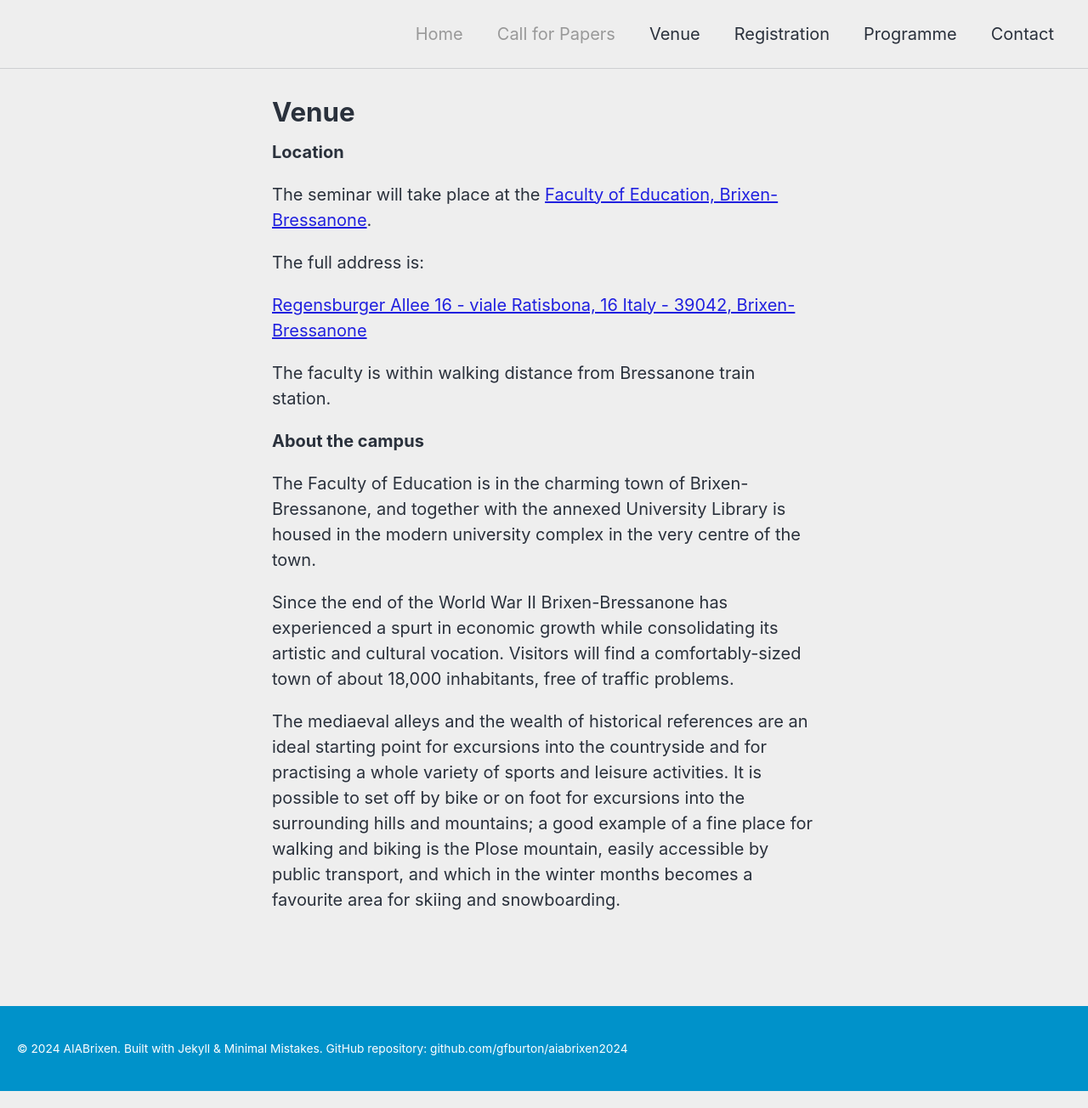
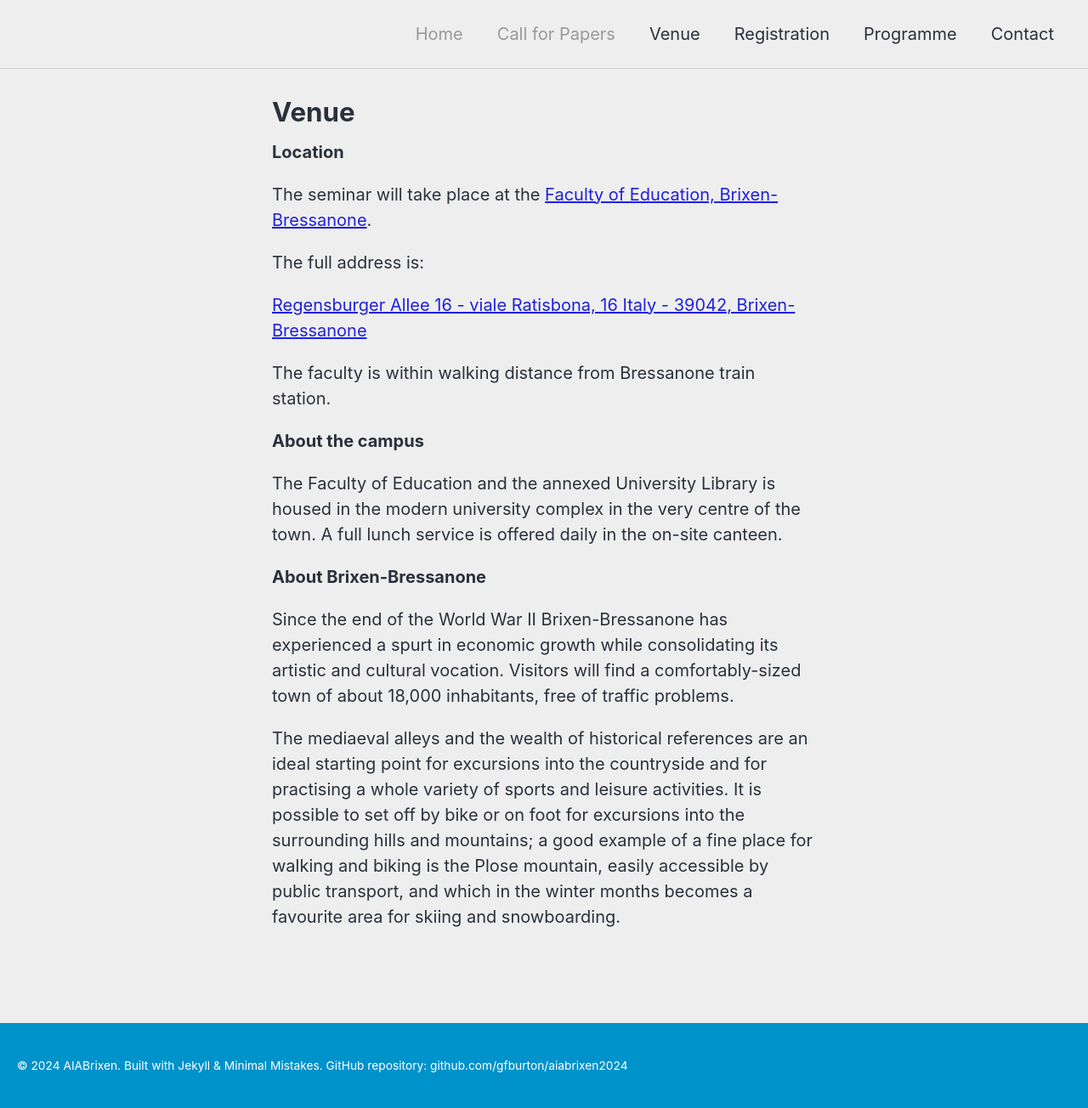
Before and after one commit to gfburton/aiabrixen2024, a Jekyll site: the page built from _pages/venue.md, in a window 1280 px wide. Shown: the whole page at 85% size. Built offline with Jekyll 4.4.1, drawn with Linux system fonts in a browser that asks for light colours; cached includes are drawn as plain includes; nearby versions of some CDN libraries.

Commit message:
Update venue.md

```diff
--- a/_pages/venue.md
+++ b/_pages/venue.md
@@ -19,7 +19,9 @@ The faculty is within walking distance from Bressanone train station.
 
 **About the campus**
 
-The Faculty of Education is in the charming town of Brixen-Bressanone, and together with the annexed University Library is housed in the modern university complex in the very centre of the town.
+The Faculty of Education and the annexed University Library is housed in the modern university complex in the very centre of the town. A full lunch service is offered daily in the on-site canteen.
+
+**About Brixen-Bressanone**
 
 Since the end of the World War II Brixen-Bressanone has experienced a spurt in economic growth while consolidating its artistic and cultural vocation. Visitors will find a comfortably-sized town of about 18,000 inhabitants, free of traffic problems.
 
```
